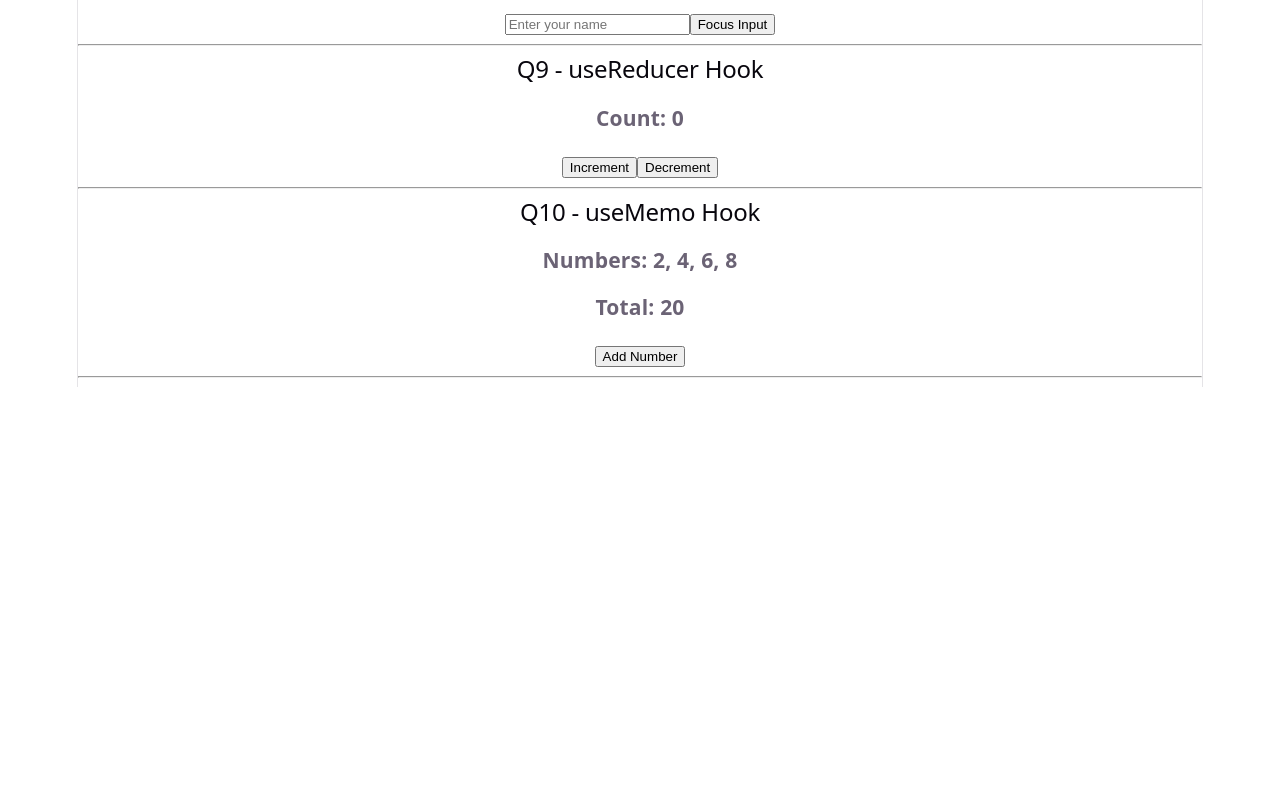
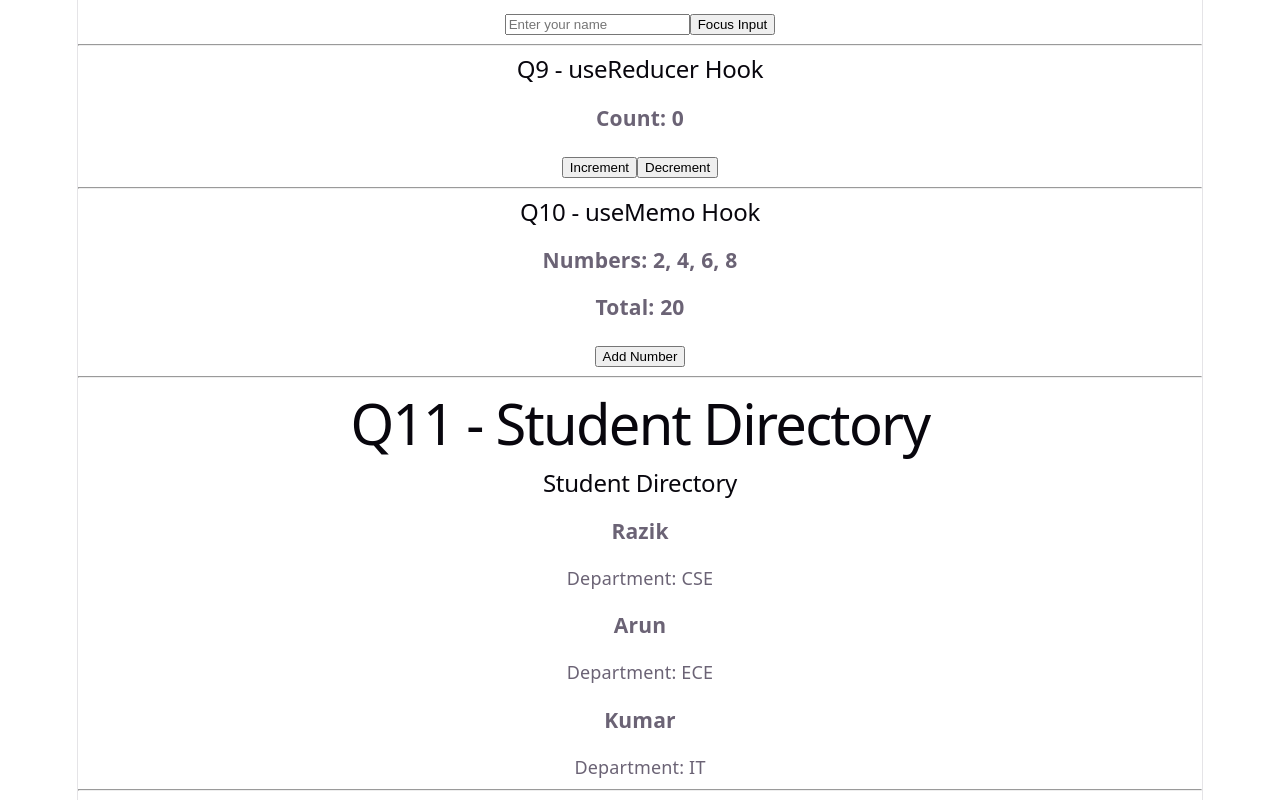
Before and after one commit to Razik-mh5/React-Week1-Assessment, a React (Vite) app in the folder React-Week1-Assessment/: page / in a window 1280 px wide. Shown: the part 566-1366 px from the top of the page. Before the commit the page ends 953 px from the top, so only its background shows below. Built offline with nearby package versions, Linux system fonts and the light colour scheme.

Commit message:
q11 new file added

```diff
--- a/React-Week1-Assessment/src/App.jsx
+++ b/React-Week1-Assessment/src/App.jsx
@@ -3,6 +3,7 @@ import Q7 from "./pages/Q7";
 import Q8 from "./pages/Q8";
 import Q9 from "./pages/Q9";
 import Q10 from "./pages/Q10";
+import Q11 from "./pages/Q11";
 
 function App() {
   return (
@@ -24,6 +25,8 @@ function App() {
       <Q10 />
       <hr />
 
+      <Q11 />
+      <hr />
     </div>
   );
 }
--- /dev/null
+++ b/React-Week1-Assessment/src/pages/Q11.jsx
@@ -0,0 +1,78 @@
+
+import {
+    createContext,
+    useContext,
+    useEffect,
+    useId
+} from "react";
+
+// Create Context
+const StudentContext = createContext();
+
+// Student Provider
+function StudentProvider({ children }) {
+
+    const students = [
+        { id: 1, name: "Razik", department: "CSE" },
+        { id: 2, name: "Arun", department: "ECE" },
+        { id: 3, name: "Kumar", department: "IT" }
+    ];
+
+    return (
+        <StudentContext.Provider value={students}>
+            {children}
+        </StudentContext.Provider>
+    );
+}
+
+// Student Item
+function StudentItem({ student }) {
+    return (
+        <div>
+            <h3>{student.name}</h3>
+            <p>Department: {student.department}</p>
+        </div>
+    );
+}
+
+// Student List
+function StudentList() {
+
+    const students = useContext(StudentContext);
+
+    const headingId = useId();
+
+    useEffect(() => {
+        console.log("Student list loaded");
+    }, []);
+
+    return (
+        <section aria-labelledby={headingId}>
+
+            <h2 id={headingId}>Student Directory</h2>
+
+            {students.map((student) => (
+                <StudentItem
+                    key={student.id}
+                    student={student}
+                />
+            ))}
+
+        </section>
+    );
+}
+
+// Main Q11 Component
+function Q11() {
+    return (
+        <div>
+            <h1>Q11 - Student Directory</h1>
+
+            <StudentProvider>
+                <StudentList />
+            </StudentProvider>
+        </div>
+    );
+}
+
+export default Q11;
```
